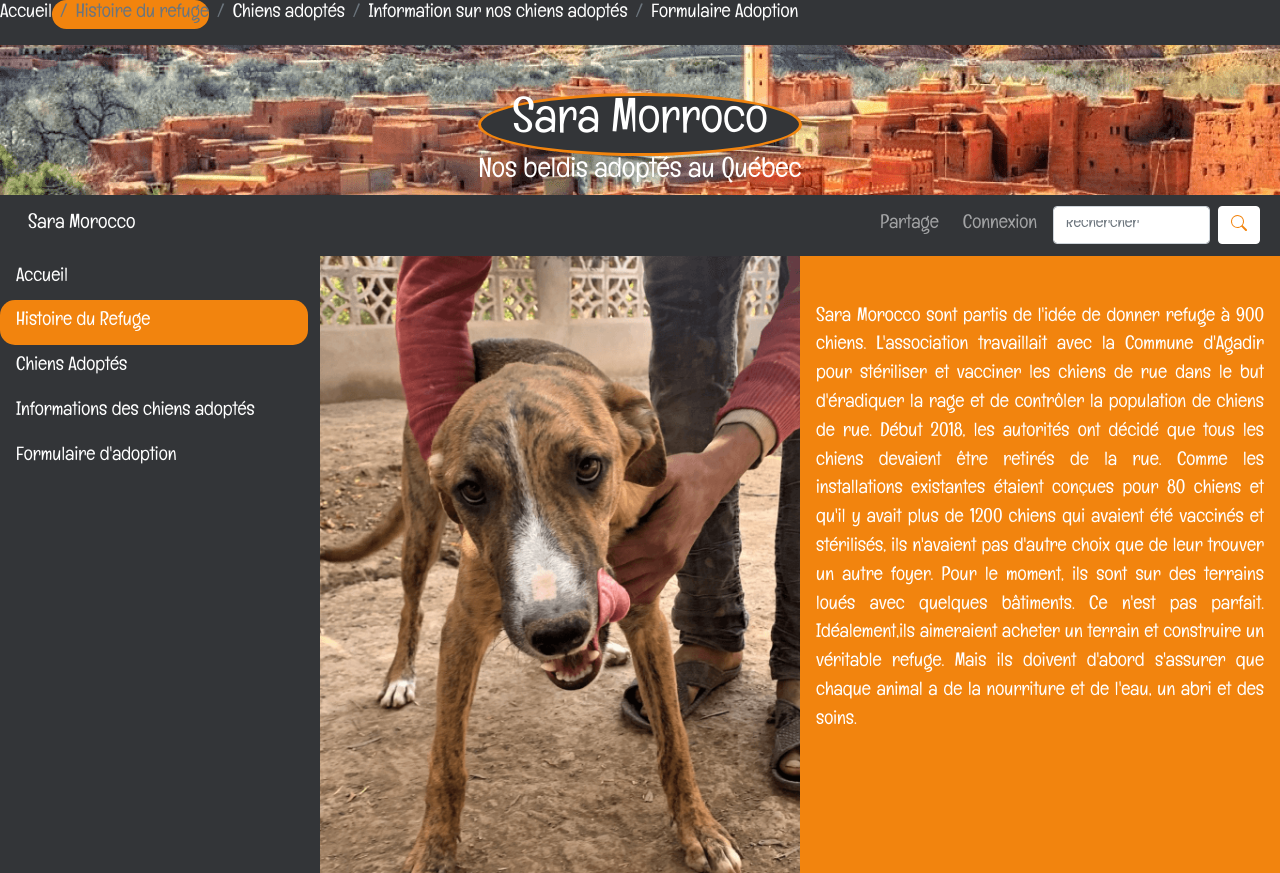
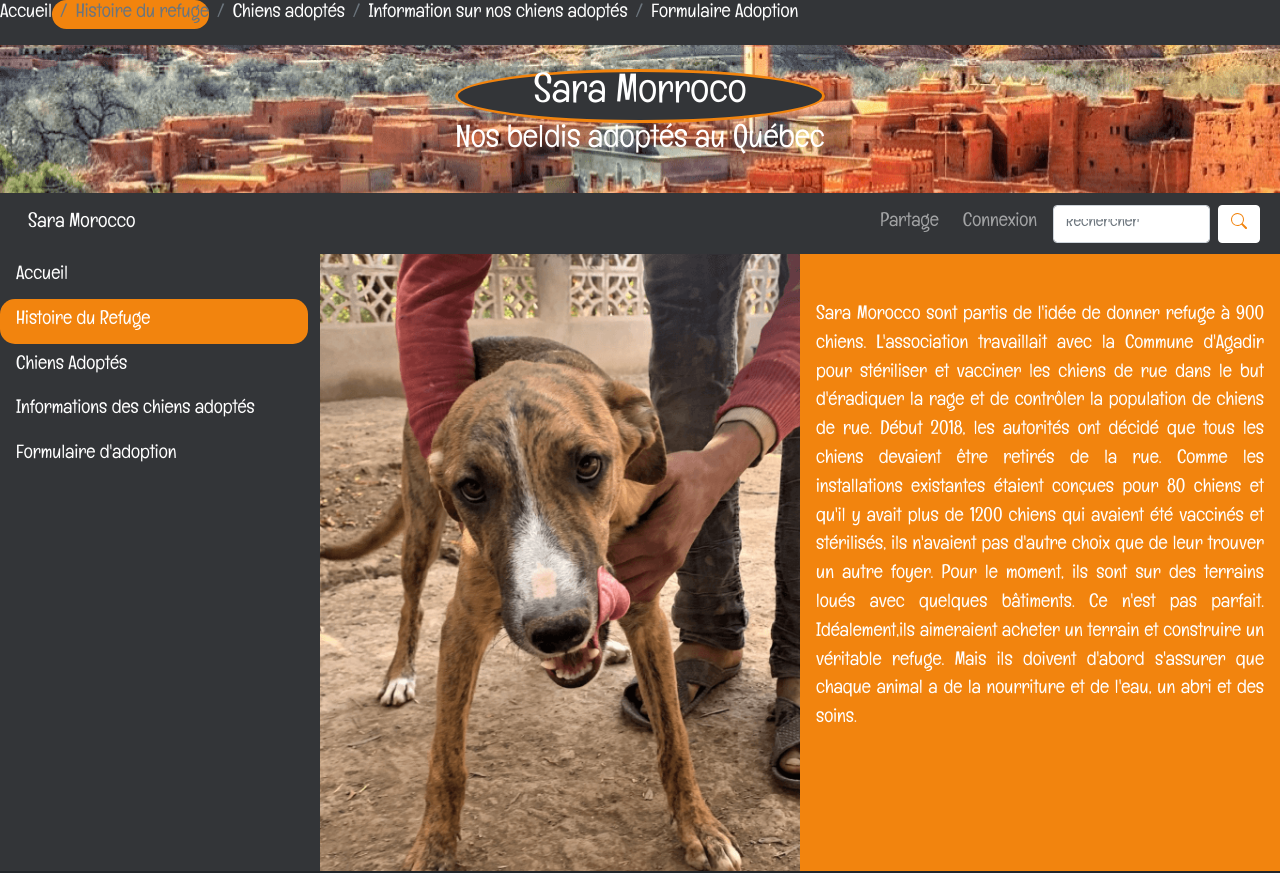
Before and after one commit to Stephaniedenis/integration, a website: page histoire.html in a window 1280 px wide. Shown: the top 873 px of the page. Drawn offline with Linux system fonts and the light colour scheme.

Commit message:
correctif k

```diff
--- a/histoire.html
+++ b/histoire.html
@@ -23,13 +23,10 @@
     </ol>
   </div>
   <header class="row">
-    <div class="p-5 text-center bg-image" style="background-image: url(img/maroc21.png);
-          height: 150px; ">
-      <div class="d-flex justify-content-center align-items-center ">
-        <div class="text-white">
-          <h1 class="display-5">Sara Morroco</h1>
-          <p class="h3">Nos beldis adoptés au Québec</p>
-        </div>
+    <div class="banniere">
+      <div class="text-white">
+        <h1 class="display-6">Sara Morroco</h1>
+        <h2>Nos beldis adoptés au Québec</h2>
       </div>
     </div>
     <div class="navbar navbar-expand-lg navbar-dark bg-secondary">
```
